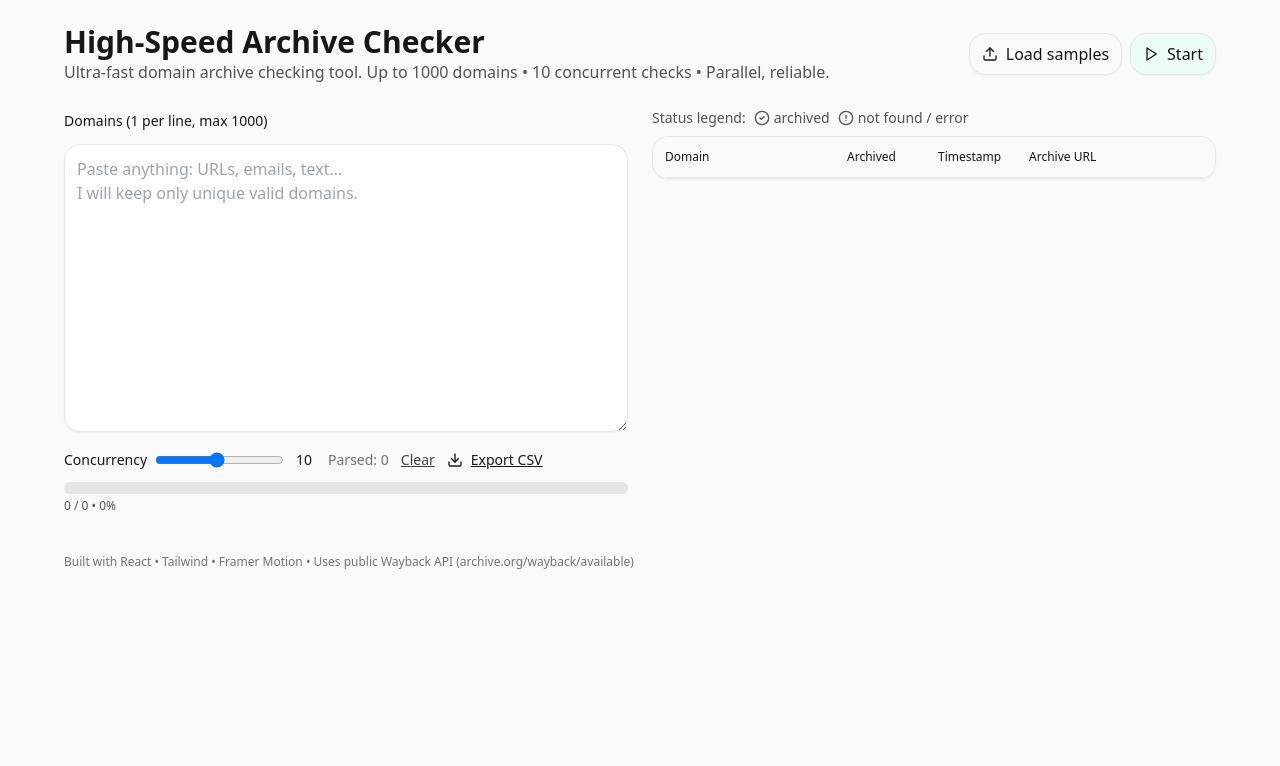
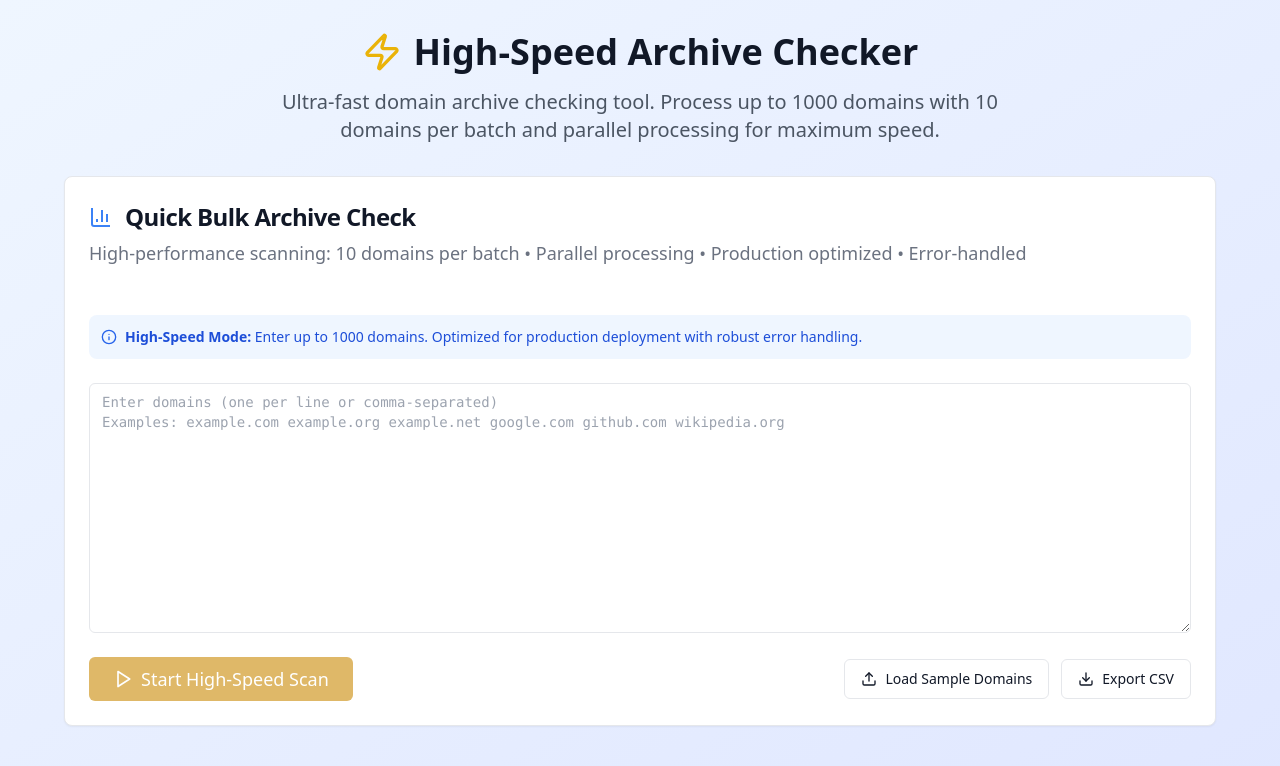
Before and after one commit to cust123456/checknam-app, a React (Vite) app: page / in a window 1280 px wide. Shown: the top 766 px of the page. Built offline with nearby package versions, Linux system fonts and the light colour scheme.

Commit message:
Update App.jsx

```diff
--- a/src/App.jsx
+++ b/src/App.jsx
@@ -1,61 +1,22 @@
 import React, { useMemo, useRef, useState } from "react";
 import { motion, AnimatePresence } from "framer-motion";
-import { Download, Loader2, Play, Upload, X, CheckCircle2, AlertCircle } from "lucide-react";
+import {
+  Zap, Info, Download, Loader2, Play, Upload, X, CheckCircle2, AlertCircle,
+} from "lucide-react";
 
-// --- Domain utils ---
-function isValidHostname(h) {
-  if (!h) return false;
-  if (h.length > 253) return false;
-  const labels = h.split(".");
-  return labels.every((l) => /^[a-z0-9](?:[a-z0-9-]{0,61}[a-z0-9])?$/.test(l));
+/* ========= Utils ========= */
+function parseDomains(input) {
+  return Array.from(
+    new Set(
+      input
+        .split(/\r?\n|,|\s+/)
+        .map((s) => s.trim())
+        .filter(Boolean)
+        .map((s) => s.replace(/^(https?:\/\/)?(www\.)?/i, ""))
+    )
+  ).slice(0, 1000);
 }
 
-// Extract unique domains from arbitrary text/URLs/emails
-function extractDomainsFromText(text) {
-  if (!text) return [];
-  const found = new Set();
-
-  // Token pass (handles URLs, emails, plain hostnames)
-  const tokens = text.split(/[\s,;]+/);
-  for (const tokOrig of tokens) {
-    let tok = tokOrig.trim();
-    if (!tok) continue;
-
-    // If it's an email, take the domain part
-    const em = tok.match(/^[^@\s]+@([^@\s]+)$/);
-    if (em) tok = em[1];
-
-    // Strip protocol and leading www.
-    tok = tok.replace(/^[a-z]+:\/\//i, "");
-    tok = tok.replace(/^www\./i, "");
-
-    // Cut off path, port, query, or fragment
-    tok = tok.split(/[\/:?#]/)[0];
-
-    // Trim leading/trailing non-domain characters
-    tok = tok.replace(/^[^a-z0-9]+/gi, "");
-    tok = tok.replace(/[^a-z0-9.-]+$/gi, "");
-
-    tok = tok.toLowerCase().replace(/\.$/, "");
-    if (isValidHostname(tok)) found.add(tok);
-  }
-
-  // Regex pass to catch bare domains inside long blobs
-  const re = /(?:^|[^a-z0-9.-])((?:[a-z0-9](?:[a-z0-9-]{0,61}[a-z0-9])?\.)+(?:[a-z]{2,63}|xn--[a-z0-9-]{1,59}))(?=$|[^a-z0-9.-])/gi;
-  let m;
-  while ((m = re.exec(text)) !== null) {
-    let h = (m[1] || "").toLowerCase().replace(/\.$/, "");
-    if (h.startsWith("www.")) h = h.slice(4);
-    if (isValidHostname(h)) found.add(h);
-  }
-
-  return Array.from(found).slice(0, 1000);
-}
-
-// Backward-compat name used elsewhere in the component
-const parseDomains = extractDomainsFromText;
-
-// Wayback check
 async function checkWayback(url) {
   const endpoint = `https://archive.org/wayback/available?url=${encodeURIComponent(url)}`;
   const res = await fetch(endpoint, { cache: "no-store" });
@@ -73,36 +34,21 @@ async function checkWayback(url) {
 
 function formatTs(ts) {
   if (!ts) return "—";
-  const y = ts.slice(0, 4);
-  const m = ts.slice(4, 6);
-  const d = ts.slice(6, 8);
-  const hh = ts.slice(8, 10);
-  const mm = ts.slice(10, 12);
-  const ss = ts.slice(12, 14);
+  const y = ts.slice(0, 4), m = ts.slice(4, 6), d = ts.slice(6, 8);
+  const hh = ts.slice(8, 10), mm = ts.slice(10, 12), ss = ts.slice(12, 14);
   return `${y}-${m}-${d} ${hh}:${mm}:${ss}`;
 }
 
+/* ========= App ========= */
 export default function App() {
   const [input, setInput] = useState("");
-  const [items, setItems] = useState([]);
+  const [items, setItems] = useState([]); // {domain, status, archived, url, timestamp, error}
   const [isRunning, setIsRunning] = useState(false);
   const [progress, setProgress] = useState({ done: 0, total: 0 });
-  const [concurrency, setConcurrency] = useState(10);
   const abortRef = useRef(null);
 
   const domains = useMemo(() => parseDomains(input), [input]);
-
-  const handleInputChange = (e) => {
-    const cleaned = parseDomains(e.target.value);
-    setInput(cleaned.join("\n"));
-  };
-
-  const handlePaste = (e) => {
-    const text = e.clipboardData?.getData("text") || "";
-    const cleaned = parseDomains(text);
-    e.preventDefault();
-    setInput(cleaned.join("\n"));
-  };
+  const donePct = progress.total ? Math.round((progress.done / progress.total) * 100) : 0;
 
   const start = async () => {
     const list = parseDomains(input);
@@ -114,14 +60,17 @@ export default function App() {
     const controller = new AbortController();
     abortRef.current = controller;
 
-    let idx = 0;
+    // chạy theo “batch” 10 domain/lần để giống mô tả UI
+    const BATCH = 10;
     let done = 0;
 
-    const next = async () => {
-      if (controller.signal.aborted) return;
-      if (idx >= list.length) return;
-      const i = idx++;
-      const domain = list[i];
+    for (let startIdx = 0; startIdx < list.length; startIdx += BATCH) {
+      if (controller.signal.aborted) break;
+      const batch = list.slice(startIdx, startIdx + BATCH);
+
+      await Promise.all(
+        batch.map(async (domain, j) => {
+          const i = startIdx + j;
           try {
             setItems((prev) => {
               const copy = [...prev];
@@ -143,11 +92,11 @@ export default function App() {
           } finally {
             done += 1;
             setProgress({ done, total: list.length });
-        if (idx < list.length) await next();
           }
-    };
+        })
+      );
+    }
 
-    await Promise.all(Array.from({ length: Math.min(concurrency, list.length) }, () => next()));
     setIsRunning(false);
   };
 
@@ -158,22 +107,10 @@ export default function App() {
 
   const loadSamples = () => {
     const samples = [
-      "https://openai.com/blog",
-      "example.com",
-      "wikipedia.org/wiki/React_(web_framework)",
-      "https://github.com/vitejs/vite",
-      "mailto:abc@nytimes.com",
-      "cnn.com/some/path?x=1",
-      "web.archive.org",
-      "nonexistent-domain-abc-xyz-123.tld",
+      "example.com","example.org","example.net","google.com","facebook.com",
+      "github.com","stackoverflow.com","reddit.com","wikipedia.org","youtube.com",
     ];
-    setInput(parseDomains(samples.join("\n")).join("\n"));
-  };
-
-  const clearAll = () => {
-    setInput("");
-    setItems([]);
-    setProgress({ done: 0, total: 0 });
+    setInput(samples.join("\n"));
   };
 
   const exportCSV = () => {
@@ -185,7 +122,9 @@ export default function App() {
       it.timestamp || "",
       it.url || "",
     ]);
-    const csv = [header, ...rows].map((r) => r.map((x) => `"${String(x || "").replace(/"/g, '""')}"`).join(",")).join("\n");
+    const csv = [header, ...rows]
+      .map((r) => r.map((x) => `"${String(x || "").replace(/"/g, '""')}"`).join(","))
+      .join("\n");
     const blob = new Blob([csv], { type: "text/csv;charset=utf-8;" });
     const a = document.createElement("a");
     a.href = URL.createObjectURL(blob);
@@ -193,77 +132,116 @@ export default function App() {
     a.click();
   };
 
-  const donePct = progress.total ? Math.round((progress.done / progress.total) * 100) : 0;
-
   return (
-    <div className="min-h-screen bg-neutral-50 text-neutral-900 p-6">
-      <div className="max-w-6xl mx-auto space-y-6">
-        <header className="flex items-center justify-between">
-          <div>
-            <h1 className="text-2xl md:text-3xl font-bold">High-Speed Archive Checker</h1>
-            <p className="text-sm md:text-base text-neutral-600">
-              Ultra-fast domain archive checking tool. Up to 1000 domains • {concurrency} concurrent checks • Parallel, reliable.
+    <div className="min-h-screen bg-gradient-to-br from-blue-50 to-indigo-100">
+      <div className="container mx-auto px-4 py-8">
+        {/* Header */}
+        <div className="text-center mb-8">
+          <h1 className="text-4xl font-bold text-gray-900 mb-4 flex items-center justify-center gap-3">
+            <Zap className="w-10 h-10 text-yellow-500" />
+            High-Speed Archive Checker
+          </h1>
+          <p className="text-xl text-gray-600 max-w-3xl mx-auto">
+            Ultra-fast domain archive checking tool. Process up to 1000 domains with 10 domains per batch and parallel processing for maximum speed.
           </p>
         </div>
-          <div className="flex gap-2">
-            <button onClick={loadSamples} className="px-3 py-2 rounded-2xl border shadow-sm hover:shadow transition flex items-center gap-2">
-              <Upload size={16}/>Load samples
-            </button>
+
+        {/* Card */}
+        <div className="rounded-lg border bg-white text-gray-900 shadow-sm max-w-6xl mx-auto">
+          <div className="flex flex-col space-y-1.5 p-6">
+            <h3 className="tracking-tight text-2xl font-semibold flex items-center">
+              {/* Chart icon-looking title */}
+              <svg xmlns="http://www.w3.org/2000/svg" className="w-6 h-6 mr-3 text-blue-500" viewBox="0 0 24 24" fill="none" stroke="currentColor" strokeWidth="2">
+                <path d="M3 3v16a2 2 0 0 0 2 2h16" />
+                <path d="M18 17V9" />
+                <path d="M13 17V5" />
+                <path d="M8 17v-3" />
+              </svg>
+              Quick Bulk Archive Check
+            </h3>
+            <p className="text-gray-500 text-lg">
+              High-performance scanning: 10 domains per batch • Parallel processing • Production optimized • Error-handled
+            </p>
+          </div>
+
+          <div className="p-6 pt-6 space-y-6">
+            {/* Info banner */}
+            <div className="flex items-center gap-2 text-sm text-blue-700 bg-blue-50 p-3 rounded-lg">
+              <Info className="h-4 w-4 text-blue-600" />
+              <p>
+                <strong>High-Speed Mode:</strong> Enter up to 1000 domains. Optimized for production deployment with robust error handling.
+              </p>
+            </div>
+
+            {/* Textarea */}
+            <textarea
+              className="flex w-full rounded-md border border-gray-200 bg-white px-3 py-2 placeholder:text-gray-400 focus-visible:outline-none focus-visible:ring-2 focus-visible:ring-blue-500 min-h-[250px] text-sm font-mono"
+              placeholder="Enter domains (one per line or comma-separated)&#10;Examples: example.com example.org example.net google.com github.com wikipedia.org"
+              value={input}
+              onChange={(e) => setInput(e.target.value)}
+            />
+
+            {/* Buttons */}
+            <div className="flex flex-col md:flex-row md:items-center md:justify-between gap-4">
+              <div className="flex items-center gap-3">
                 {isRunning ? (
-              <button onClick={stop} className="px-3 py-2 rounded-2xl border shadow-sm bg-red-50 hover:bg-red-100 transition flex items-center gap-2">
-                <X size={16}/>Stop
+                  <button
+                    onClick={stop}
+                    className="inline-flex items-center justify-center h-11 rounded-md bg-red-600 hover:bg-red-700 text-white px-6 py-3 text-lg"
+                  >
+                    <X className="mr-2 h-5 w-5" />
+                    Stop
                   </button>
                 ) : (
-              <button onClick={start} className="px-3 py-2 rounded-2xl border shadow-sm bg-emerald-50 hover:bg-emerald-100 transition flex items-center gap-2">
-                <Play size={16}/>Start
+                  <button
+                    onClick={start}
+                    disabled={domains.length === 0}
+                    className="inline-flex items-center justify-center h-11 rounded-md bg-yellow-600 hover:bg-yellow-700 disabled:opacity-60 text-white px-6 py-3 text-lg"
+                  >
+                    <Play className="mr-2 h-5 w-5" />
+                    Start High-Speed Scan
                   </button>
                 )}
               </div>
-        </header>
 
-        <section className="grid md:grid-cols-2 gap-6">
-          <div className="space-y-3">
-            <label className="text-sm font-medium">Domains (1 per line, max 1000)</label>
-            <textarea
-              className="w-full h-56 md:h-72 p-3 rounded-2xl border shadow-sm focus:outline-none focus:ring-2"
-              placeholder={"Paste anything: URLs, emails, text…\nI will keep only unique valid domains."}
-              value={input}
-              onChange={handleInputChange}
-              onPaste={handlePaste}
-            />
-            <div className="flex flex-wrap items-center gap-3 text-sm">
-              <div className="flex items-center gap-2">
-                <span>Concurrency</span>
-                <input type="range" min={1} max={20} value={concurrency} onChange={(e) => setConcurrency(Number(e.target.value))} />
-                <span className="font-medium w-6 text-center">{concurrency}</span>
-              </div>
-              <span className="text-neutral-500">Parsed: {domains.length}</span>
-              <button onClick={clearAll} className="text-neutral-700 underline">Clear</button>
-              <button onClick={exportCSV} className="flex items-center gap-2 underline"><Download size={16}/>Export CSV</button>
-            </div>
-
-            <div className="mt-2">
-              <div className="h-3 bg-neutral-200 rounded-full overflow-hidden">
-                <div className="h-full bg-black" style={{ width: `${donePct}%` }} />
-              </div>
-              <div className="text-xs text-neutral-600 mt-1">{progress.done} / {progress.total} • {donePct}%</div>
+              <div className="flex gap-3">
+                <button
+                  onClick={loadSamples}
+                  className="inline-flex items-center justify-center border border-gray-200 bg-white hover:bg-gray-50 h-10 px-4 rounded-md text-sm"
+                >
+                  <Upload className="mr-2 h-4 w-4" />
+                  Load Sample Domains
+                </button>
+                <button
+                  onClick={exportCSV}
+                  className="inline-flex items-center justify-center border border-gray-200 bg-white hover:bg-gray-50 h-10 px-4 rounded-md text-sm"
+                >
+                  <Download className="mr-2 h-4 w-4" />
+                  Export CSV
+                </button>
               </div>
             </div>
 
-          <div className="space-y-2">
-            <div className="flex items-center gap-2 text-sm text-neutral-600">
-              <span>Status legend:</span>
-              <span className="flex items-center gap-1"><CheckCircle2 size={16}/> archived</span>
-              <span className="flex items-center gap-1"><AlertCircle size={16}/> not found / error</span>
+            {/* Progress bar */}
+            {progress.total > 0 && (
+              <div className="space-y-1">
+                <div className="h-3 bg-gray-200 rounded-full overflow-hidden">
+                  <div className="h-full bg-gray-900" style={{ width: `${donePct}%` }} />
                 </div>
-            <div className="rounded-2xl border bg-white shadow-sm overflow-hidden">
-              <div className="grid grid-cols-6 gap-2 p-3 text-xs font-medium bg-neutral-50 border-b">
+                <div className="text-xs text-gray-500">{progress.done} / {progress.total} • {donePct}%</div>
+              </div>
+            )}
+
+            {/* Results */}
+            {items.length > 0 && (
+              <div className="rounded-lg border bg-white overflow-hidden">
+                <div className="grid grid-cols-6 gap-2 p-3 text-xs font-medium bg-gray-50 border-b">
                   <div className="col-span-2">Domain</div>
                   <div>Archived</div>
                   <div>Timestamp</div>
                   <div className="col-span-2">Archive URL</div>
                 </div>
-              <div className="max-h-[460px] overflow-auto divide-y">
+                <div className="max-h-[420px] overflow-auto divide-y">
                   <AnimatePresence initial={false}>
                     {items.map((it) => (
                       <motion.div
@@ -279,9 +257,13 @@ export default function App() {
                             <span className="inline-flex items-center gap-1"><Loader2 className="animate-spin" size={16}/> checking</span>
                           )}
                           {it.status === "queued" && <span>queued</span>}
-                        {it.status === "error" && <span className="inline-flex items-center gap-1 text-red-600"><AlertCircle size={16}/> error</span>}
+                          {it.status === "error" && (
+                            <span className="inline-flex items-center gap-1 text-red-600">
+                              <AlertCircle size={16}/> error
+                            </span>
+                          )}
                           {(!it.status || it.status === "archived" || it.status === "not_found") && (
-                          <span className={it.archived ? "inline-flex items-center gap-1 text-emerald-700" : "inline-flex items-center gap-1 text-neutral-500"}>
+                            <span className={it.archived ? "inline-flex items-center gap-1 text-emerald-700" : "inline-flex items-center gap-1 text-gray-500"}>
                               {it.archived ? <CheckCircle2 size={16}/> : <AlertCircle size={16}/>}
                               {it.archived ? "yes" : "no"}
                             </span>
@@ -291,21 +273,17 @@ export default function App() {
                         <div className="col-span-2 truncate">
                           {it.url ? (
                             <a className="underline" href={it.url} target="_blank" rel="noreferrer">{it.url}</a>
-                        ) : (
-                          <span className="text-neutral-400">—</span>
-                        )}
+                          ) : <span className="text-gray-400">—</span>}
                         </div>
                       </motion.div>
                     ))}
                   </AnimatePresence>
                 </div>
               </div>
+            )}
+
           </div>
-        </section>
-
-        <footer className="text-xs text-neutral-500 pt-4">
-          Built with React • Tailwind • Framer Motion • Uses public Wayback API (archive.org/wayback/available)
-        </footer>
+        </div>
       </div>
     </div>
   );
```
Lines whose indentation alone changed are shown as unchanged.
